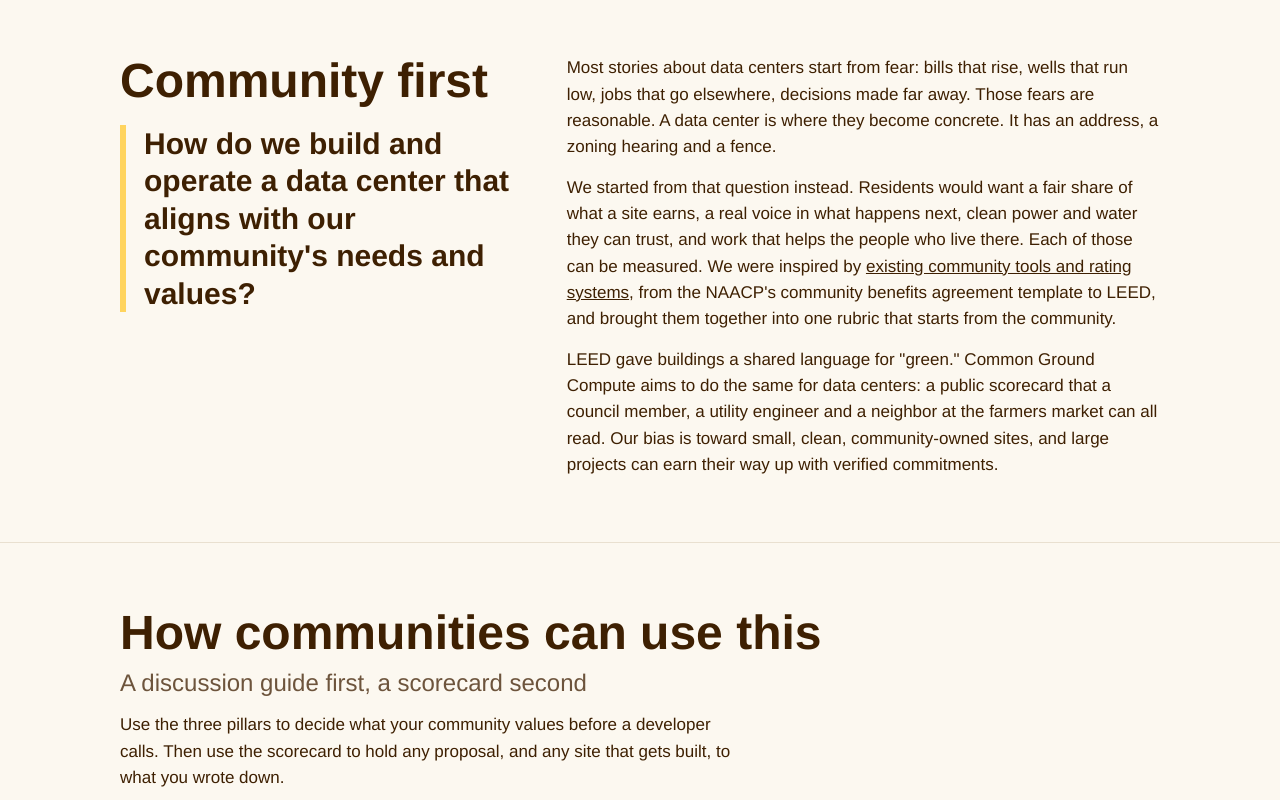
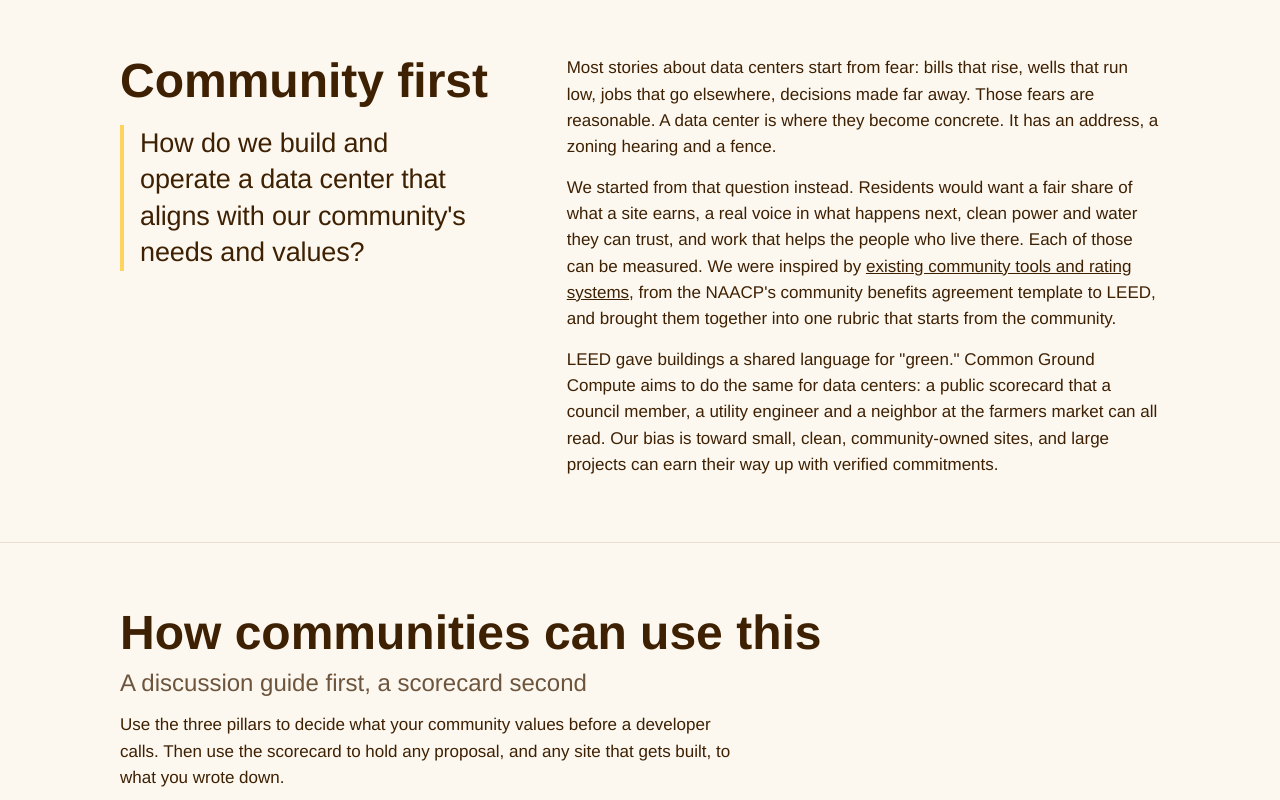
Before and after one commit to rebexcodex/commongroundcompute, a plain HTML site: page index.html in a window 1280 px wide. Shown: the part 900-1700 px from the top of the page. Drawn offline with Linux system fonts and the light colour scheme; a web font is replaced by a local one.

Commit message:
Lighter, balanced callout text (#5)
Claude-Session: https://claude.ai/code/session_0155t8oRG54jtjaWBL9DVzcK

Co-authored-by: Claude <noreply@anthropic.com>

```diff
--- a/index.html
+++ b/index.html
@@ -141,7 +141,7 @@ section { padding: clamp(40px, 5.5vw, 64px) 0; border-top: 1px solid var(--rule)
 /* Opinion */
 .view { display: grid; grid-template-columns: minmax(0, 0.8fr) minmax(0, 1.2fr); gap: clamp(24px, 4vw, 56px); }
 .view .body p + p { margin-top: 14px; }
-.pull { font-family: var(--display); font-weight: 600; font-size: clamp(24px, 2.8vw, 30px); line-height: 1.25; border-left: 6px solid var(--center); border-radius: 0; padding-left: 18px; }
+.pull { font-family: var(--display); font-weight: 500; font-size: clamp(21px, 2.4vw, 27px); line-height: 1.35; letter-spacing: -0.005em; text-wrap: balance; border-left: 4px solid var(--center); border-radius: 0; padding-left: 16px; max-width: 26ch; }
 
 /* Rating mechanics */
 .mech { display: grid; grid-template-columns: repeat(3, minmax(0, 1fr)); gap: 16px; margin-top: 28px; }
```
